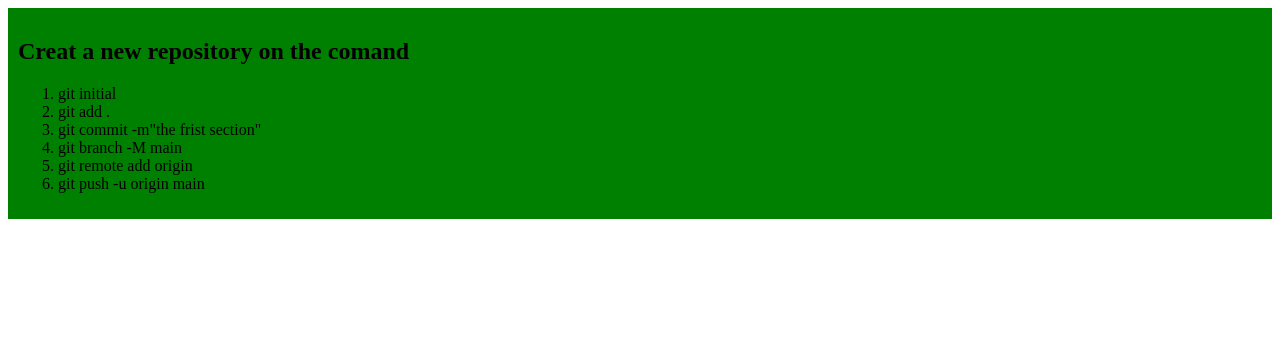
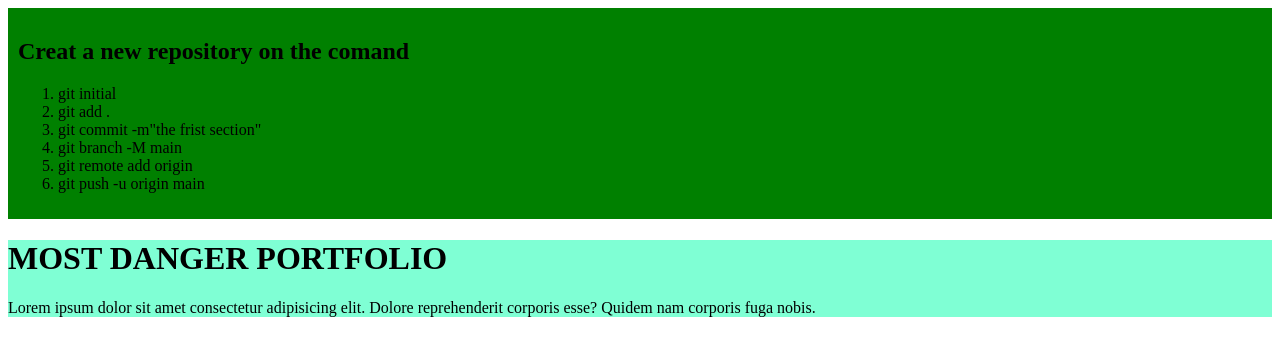
Before and after one commit to minhaj-net/my-second-website, a plain HTML site: page index.html in a window 1280 px wide. Drawn offline with Linux system fonts and the light colour scheme.

Commit message:
added another div

```diff
--- a/index.html
+++ b/index.html
@@ -18,5 +18,9 @@
         <li>git push -u origin main</li>
     </ol>
    </div>
+   <div class="section2">
+    <h1> MOST DANGER PORTFOLIO</h1>
+    <p>Lorem ipsum dolor sit amet consectetur adipisicing elit. Dolore reprehenderit corporis esse? Quidem nam corporis fuga nobis.</p>
+   </div>
 </body>
 </html>
--- a/style/blog.css
+++ b/style/blog.css
@@ -2,3 +2,8 @@
     background-color: green;
     padding: 10px;
 }
+.section2{
+    background-color: aquamarine;
+    width: 100%;
+    height: 100%;
+}
```
